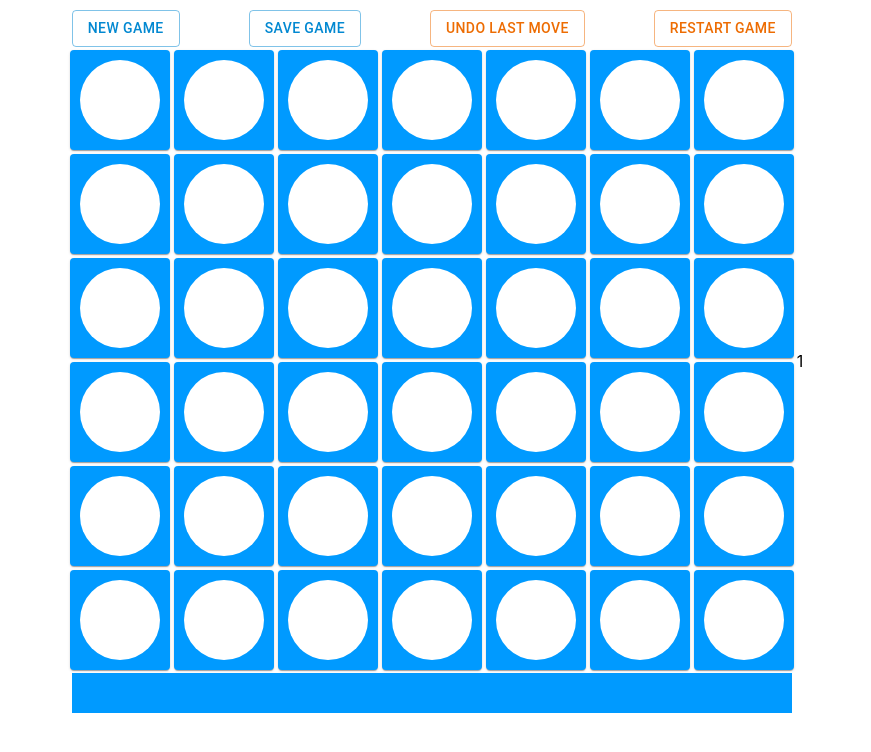
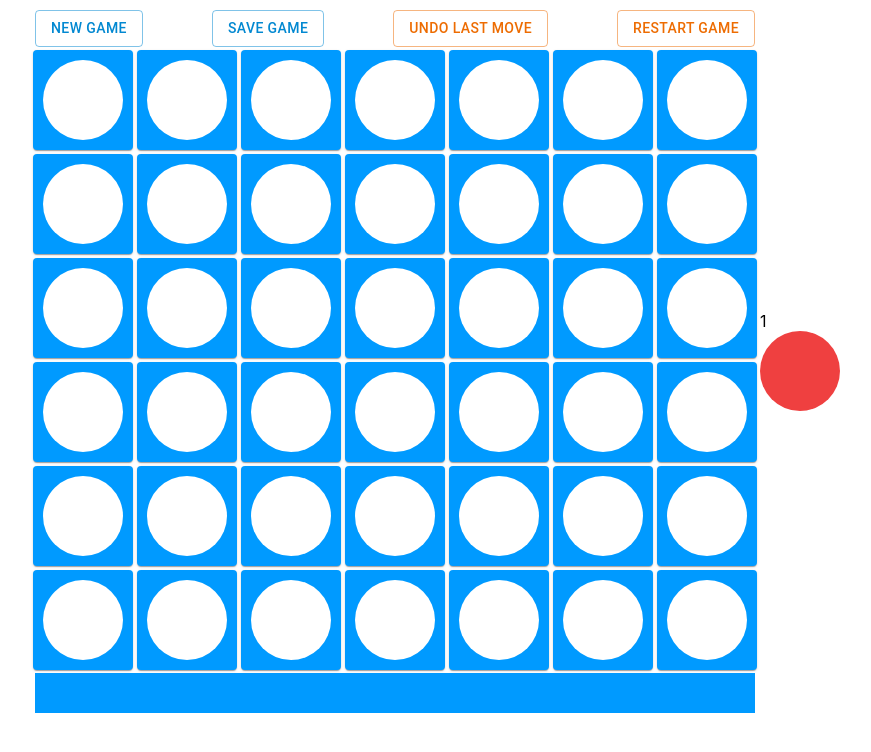
Before and after one commit to pawgog/connect4-game-full, a React (Create React App) app: page /board in a window 1280 px wide. Shown: the top 752 px of the page, without its empty margins (205-1076 px from the left). Built offline with nearby package versions, Linux system fonts and the light colour scheme.

Commit message:
Create circle in condition on player.

```diff
--- a/src/pages/Board.styled.ts
+++ b/src/pages/Board.styled.ts
@@ -8,6 +8,13 @@ export const GameInfo = styled.div`
   flex-direction: row;
   align-items: center;
   justify-content: center;
+`;
+
+export const Circle = styled.div<{ $color: string }>`
+  width: 80px;
+  height: 80px;
+  border-radius: 50px;
+  background-color: ${({ $color }) => $color};
 `;
 
 export const BoardStyle = styled.div`
--- a/src/pages/Board.tsx
+++ b/src/pages/Board.tsx
@@ -14,6 +14,7 @@ import {
 import { setInitialGameDetails } from '../utils/staticValue';
 import { staticText } from '../utils/staticText';
 import { TGameObject } from '../utils/types';
+import { colors } from '../utils/colors';
 import * as S from './Board.styled';
 
 type IProps = {
@@ -26,6 +27,10 @@ const Board = ({ boardSize }: IProps) => {
   const previousValue = usePreviousState(gameDetails, boardSize);
   const { currentPlayer, winner, board, gameOver, message } = gameDetails;
   const { rowNumber } = setBoardSize(boardSize);
+  let color = colors.white;
+
+  if (currentPlayer === 1) color = colors.red;
+  if (currentPlayer === 2) color = colors.yellow;
 
   const playGame = (cell: number) => {
     if (!gameOver) {
@@ -63,8 +68,6 @@ const Board = ({ boardSize }: IProps) => {
     setGameDetails(previousValue);
   };
 
-  console.log('currentPlayer', currentPlayer);
-
   return (
     <S.GameInfo>
       <S.BoardStyle>
@@ -95,7 +98,10 @@ const Board = ({ boardSize }: IProps) => {
           <S.MessageStyle $winner={winner}>{message}</S.MessageStyle>
         </S.MessageBoardStyle>
       </S.BoardStyle>
-      <div>{currentPlayer}</div>
+      <div>
+        {currentPlayer}
+        <S.Circle $color={color} />
+      </div>
     </S.GameInfo>
   );
 };
```
